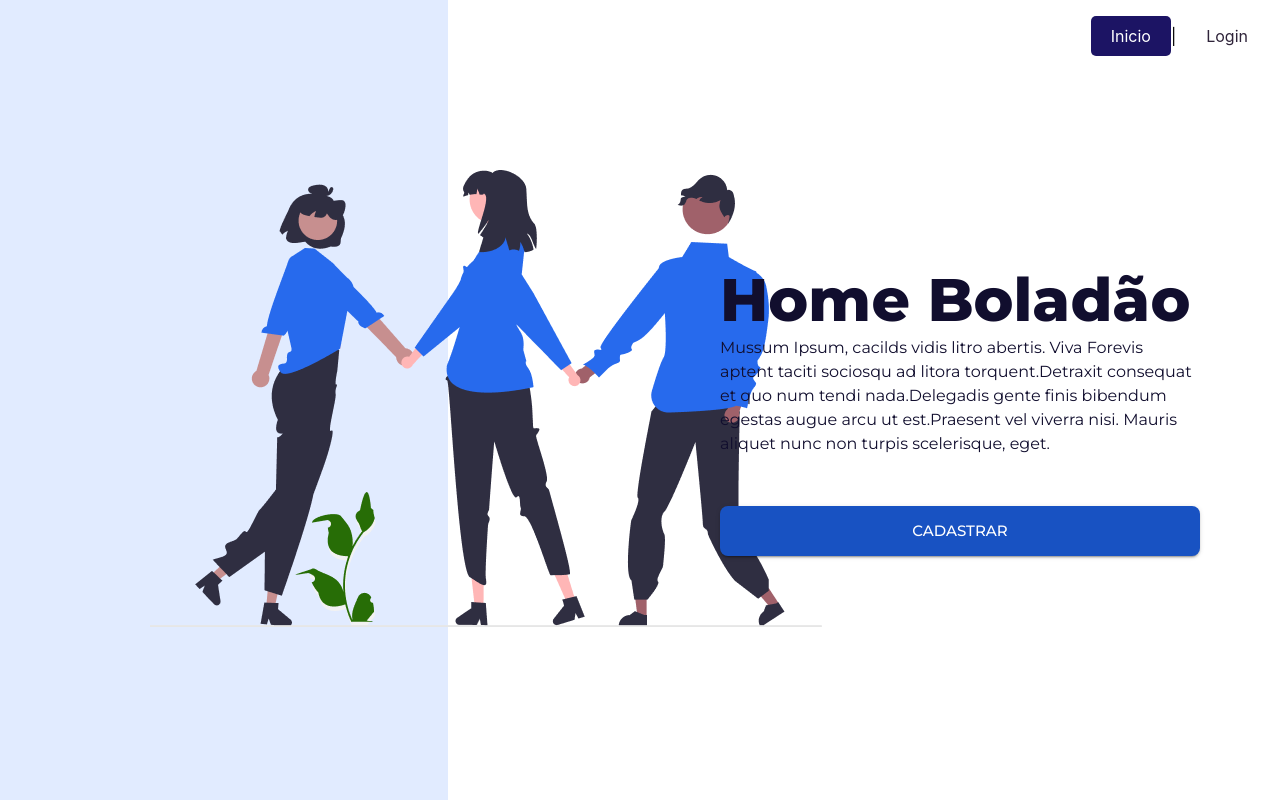
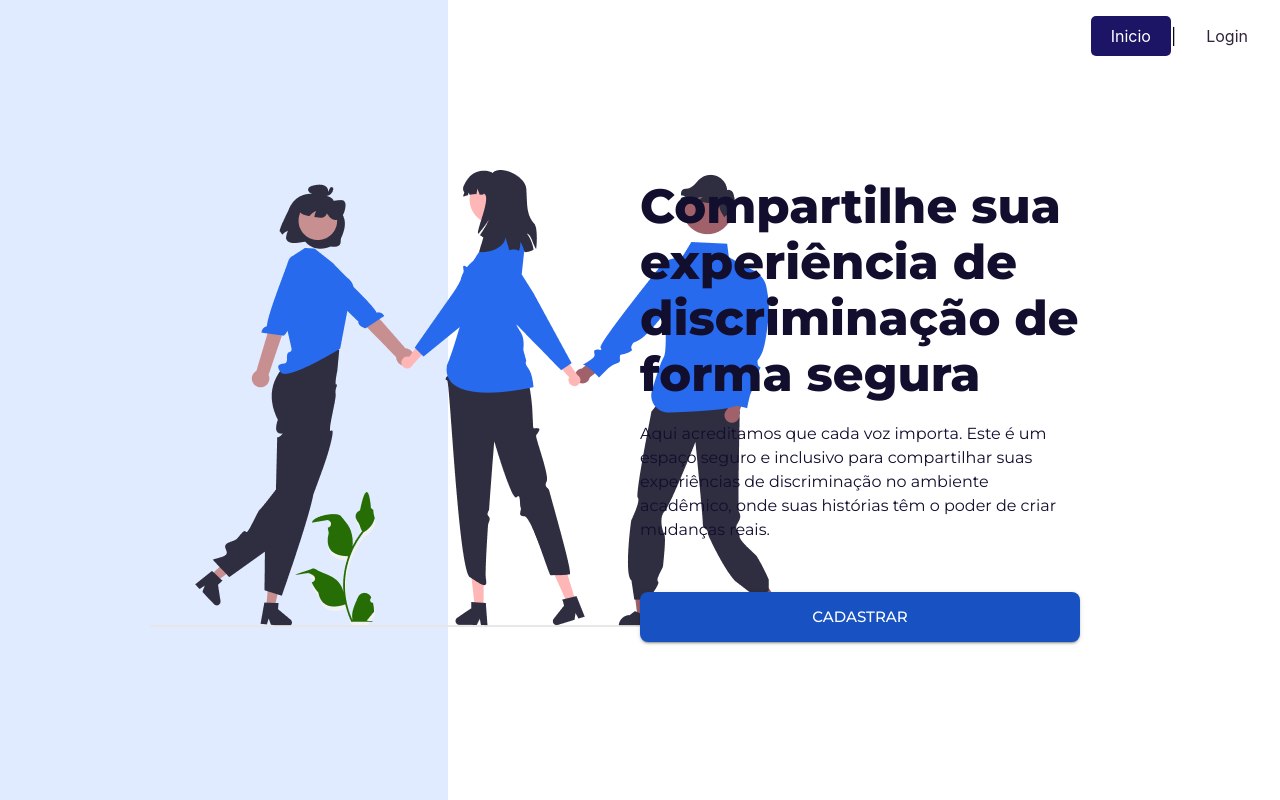
Before and after one commit to alinevitoriasi/boladao-web, a React (Create React App) app: page / in a window 1280 px wide. Built offline with nearby package versions, Linux system fonts and the light colour scheme; the HTML template or start-up script is replaced by a standard one.

Commit message:
✨Altera textos

```diff
--- a/public/index.html
+++ b/public/index.html
@@ -15,7 +15,7 @@
     <link rel="preconnect" href="https://fonts.googleapis.com">
     <link href="https://fonts.googleapis.com/css2?family=Karla:wght@400&family=Montserrat:wght@800&display=swap" rel="stylesheet">
     <link href="https://fonts.googleapis.com/css2?family=Montserrat:ital,wght@0,200;0,300;0,400;0,500;0,600;0,700;1,700&display=swap" rel="stylesheet">
-    <title>Boladão</title>
+    <title>CampusJuntos</title>
   </head>
   <body>
     <noscript></noscript>
--- a/src/pages/Home/index.tsx
+++ b/src/pages/Home/index.tsx
@@ -28,18 +28,22 @@ const Home = () => {
         <Box
           sx={{
             marginTop: 5,
-            p: 20,
+            pr: 50,
           }}
         >
-          <Typography variant='h2' className='title' sx={{ fontWeight: 800 }}>
-            Home Boladão
+          <Typography variant='h3' className='title' sx={{ fontWeight: 800 }}>
+            Compartilhe sua experiência de discriminação de forma segura
           </Typography>
-          <Typography variant='body1'>
-            Mussum Ipsum, cacilds vidis litro abertis. Viva Forevis aptent
-            taciti sociosqu ad litora torquent.Detraxit consequat et quo num
-            tendi nada.Delegadis gente finis bibendum egestas augue arcu ut
-            est.Praesent vel viverra nisi. Mauris aliquet nunc non turpis
-            scelerisque, eget.
+          <Typography
+            variant='body1'
+            sx={{
+              marginTop: '20px',
+            }}
+          >
+            Aqui acreditamos que cada voz importa. Este é um espaço seguro e
+            inclusivo para compartilhar suas experiências de discriminação no
+            ambiente acadêmico, onde suas histórias têm o poder de criar
+            mudanças reais.
           </Typography>
 
           <Button
--- a/src/pages/MyPosts/index.tsx
+++ b/src/pages/MyPosts/index.tsx
@@ -72,7 +72,7 @@ const MyPosts = () => {
     <>
       <Modal
         title='Remover'
-        text='Tem certeza que deseja remover o post?'
+        text='Tem certeza que deseja remover a publicação?'
         open={modalDelete}
         setOpen={setModalDelete}
         onSuccess={() => {
@@ -81,7 +81,7 @@ const MyPosts = () => {
       />
       <Modal
         title='Editar'
-        text='Tem certeza que deseja atualizar o post?'
+        text='Tem certeza que deseja editar a publicação?'
         open={modalEdit}
         setOpen={setModalEdit}
         onSuccess={() => {
@@ -131,11 +131,13 @@ const MyPosts = () => {
             <Typography variant='h4'>
               Você ainda não tem uma publicação.
             </Typography>
-            <Typography variant='body1' sx={{ padding: '40px' }}>
-              Faça sua primeira postagem
+            <Typography variant='body1' sx={{ py: 10, width: 800 }}>
+              Compartilhe sua experiência e faça sua voz ser ouvida. Este é um
+              espaço seguro para compartilhar suas vivências e contribuir para a
+              conscientização e mudança.
             </Typography>
             <Button
-              text='Criar um post'
+              text='Fazer uma publicação'
               onClick={() => {
                 navigate('/novopost');
               }}
```
